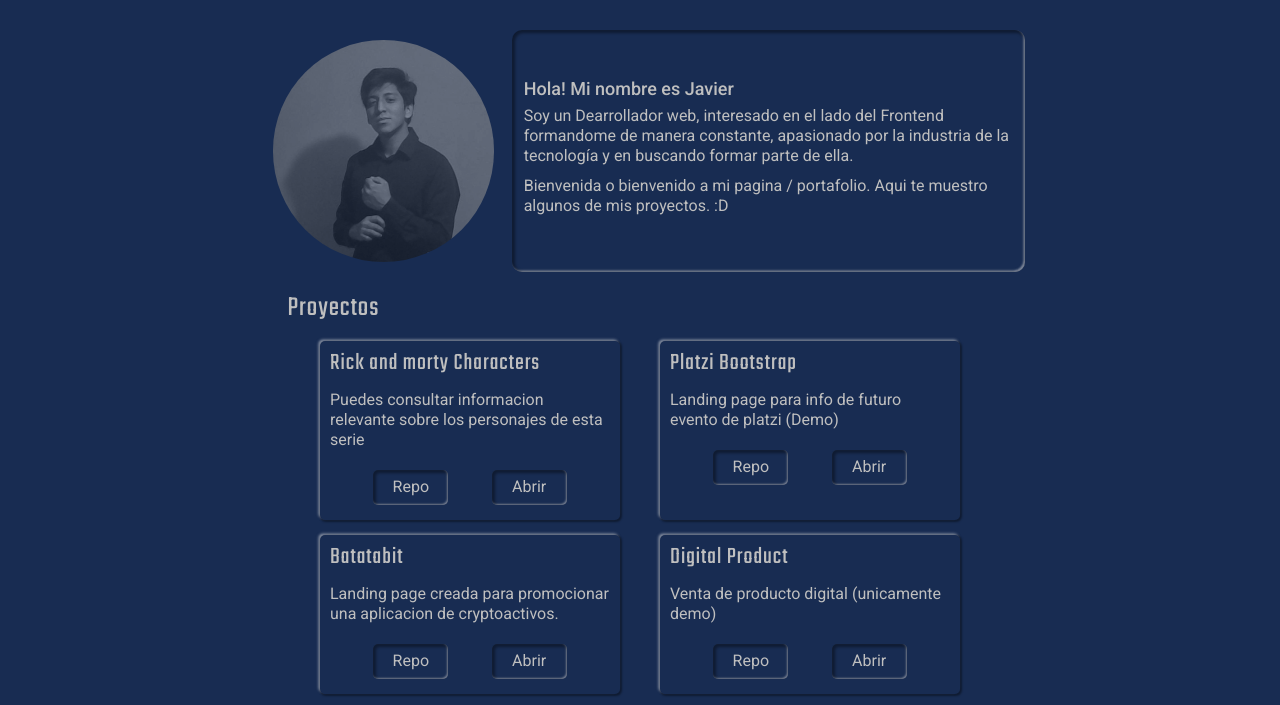
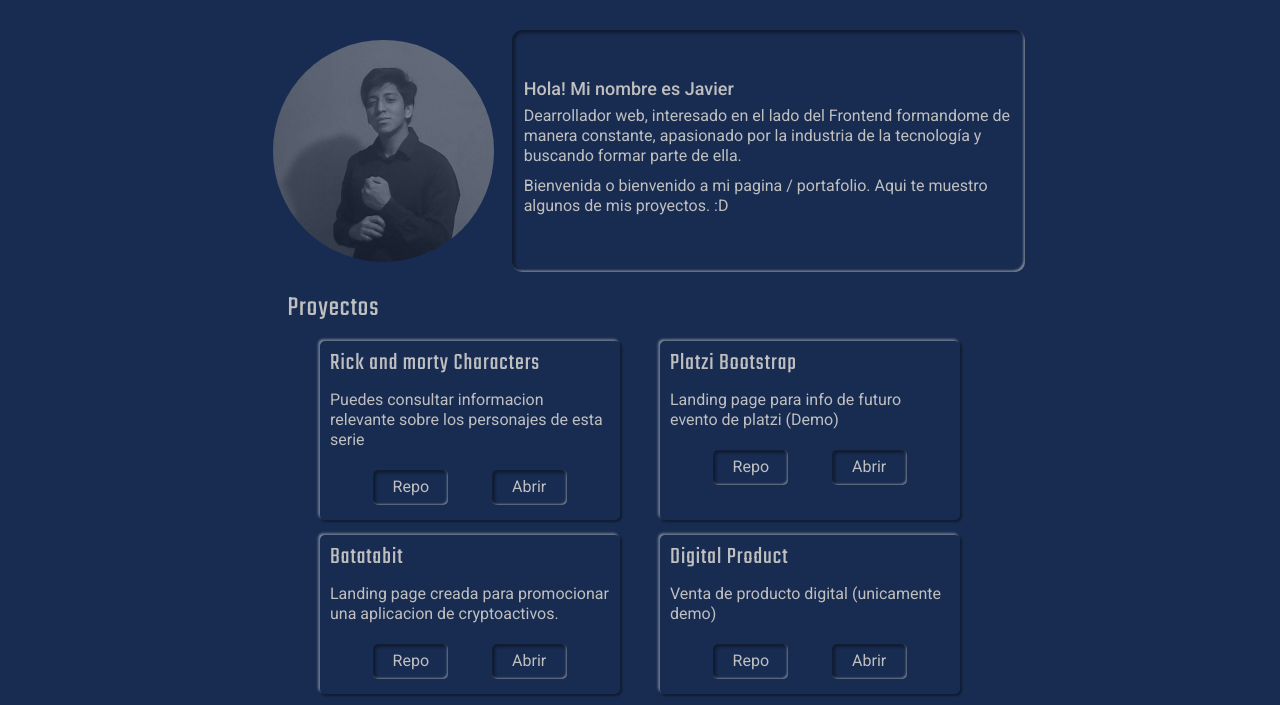
Before and after one commit to YavGz/portfolio, a plain HTML site: page index.html in a window 1280 px wide. Shown: the part 45-750 px from the top of the page. Drawn offline with nearby package versions, Linux system fonts and the light colour scheme; files whose address does not match are found by name.

Commit message:
Correccion de typos

```diff
--- a/index.html
+++ b/index.html
@@ -56,7 +56,7 @@
                 <!-- img  -->
                 <div class="col-12 col-md-8 hero__content ">
                   <h1>Hola! Mi nombre es Javier</h1>
-                  <p>Soy un Dearrollador web, interesado en el lado del Frontend formandome de manera constante, apasionado por la industria de la tecnolog&iacute;a y en buscando formar parte de ella.</p>
+                  <p>Dearrollador web, interesado en el lado del Frontend formandome de manera constante, apasionado por la industria de la tecnolog&iacute;a y buscando formar parte de ella.</p>
                   <p>Bienvenida o bienvenido a mi pagina / portafolio. Aqui te muestro algunos de mis proyectos. :D</p>
                 </div>
               </div>
```
